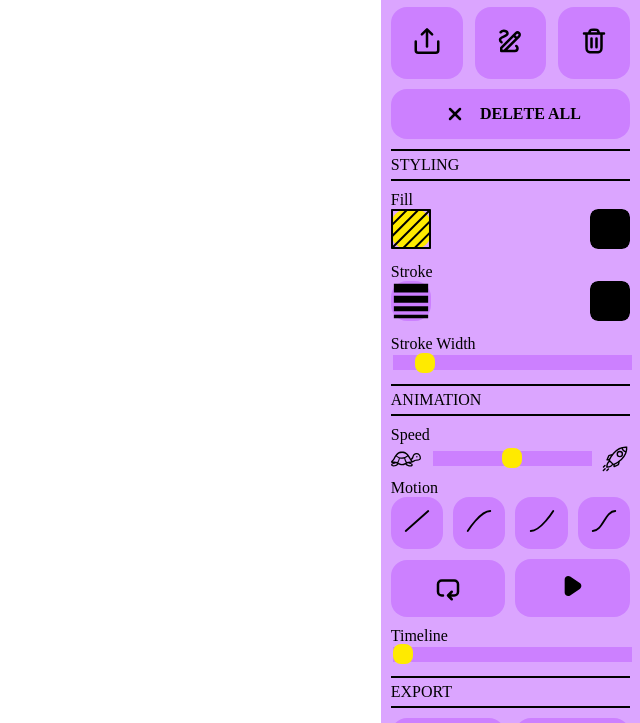
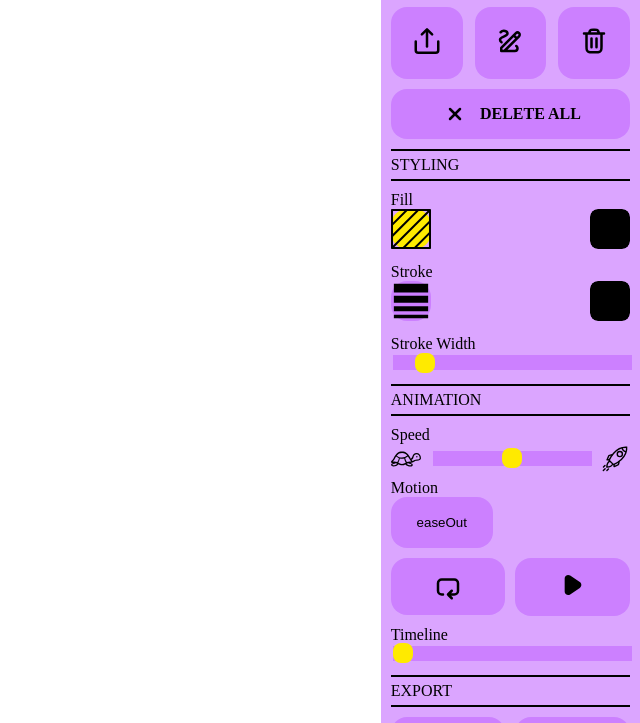
Before and after one commit to Anschelu/VECTRA, a plain HTML site: page index.html in a window 1280 px wide. Both pictures are taken after a click on the button "START". Shown: the part 77-800 px from the top of the page, without its empty margins (640-1280 px from the left). Drawn offline with Linux system fonts and the light colour scheme.

Commit message:
final changes

```diff
--- a/index.html
+++ b/index.html
@@ -111,22 +111,13 @@
             </div>
             <div>
               <p>Motion</p>
-              <div class="gridOfFour">
-                <button type="button" data-value="linear" class="easing-btn"><img src="/assets/images/linear.svg"
-                    alt="Linear icon" width="30" height="30" /></button>
-                <button type="button" data-value="easeOutQuad" class="easing-btn"><img src="/assets/images/ease-out.svg"
-                    alt="EaseOut icon" width="30" height="30" /></button>
-                <button type="button" data-value="easeInQuad" class="easing-btn"><img src="/assets/images/ease-in.svg"
-                    alt="EaseIn icon" width="30" height="30" /></button>
-                <button type="button" data-value="easeInOutSine" class="easing-btn"><img
-                    src="/assets/images/ease-in-out.svg" alt="easeInOut icon" width="30" height="30" /></button>
-              </div>
-              <select id="easingSelect" style="display: none;">
+              <select id="easingSelect">
                 <option value="easeOutQuad">easeOut</option>
                 <option value="linear">linear</option>
                 <option value="easeInQuad">easeIn</option>
                 <option value="easeInOutSine">easeInOut</option>
               </select>
+
 
               <div class="gridOfTwo gap">
                 <label class="custom-checkbox">
--- a/script.js
+++ b/script.js
@@ -839,7 +839,6 @@ timeline.addEventListener('click', function (event) {
   }
 });
 
-
 function playNextFromProgress(i, startProgress, shouldLoop) {
   if (i >= interP.length) return;
 
@@ -897,6 +896,8 @@ function playNextFromProgress(i, startProgress, shouldLoop) {
   isAnimationPaused = false;
   updateAnimateButton();
 }
+
+let selectedEasing = 'linear';
 
 
 function playNext(i, shouldLoop) {
--- a/styles.css
+++ b/styles.css
@@ -97,6 +97,28 @@ button{
     justify-content: center;
     align-items: center;
   }
+
+  #easingSelect {
+    font-family: "Montserrat-Light", sans-serif;
+    border: none;
+    border-radius: 16px;
+    background-color: #cc80ff;
+    padding: 10px 20px;
+    aspect-ratio: 2/1;
+    cursor: pointer;
+    display: flex;
+    justify-content: center;
+    align-items: center;
+    text-align: center;
+    outline: none;
+    appearance: none;
+  }
+
+  #easingSelect:hover{
+    cursor: pointer;
+    background-color: #FFEA00;
+  }
+
 
 .instruction-box button {
     padding: 10px 20px;
@@ -315,15 +337,6 @@ button{
 }
 
 
-.easing-btn.active {
-  background-color: #FFEA00;
-}
-
-.easing-btn.selected {
-  background-color: #FFEA00;
-}
-
-
 .gridOfFour{
   display: flex;
       flex-direction: row;
```
